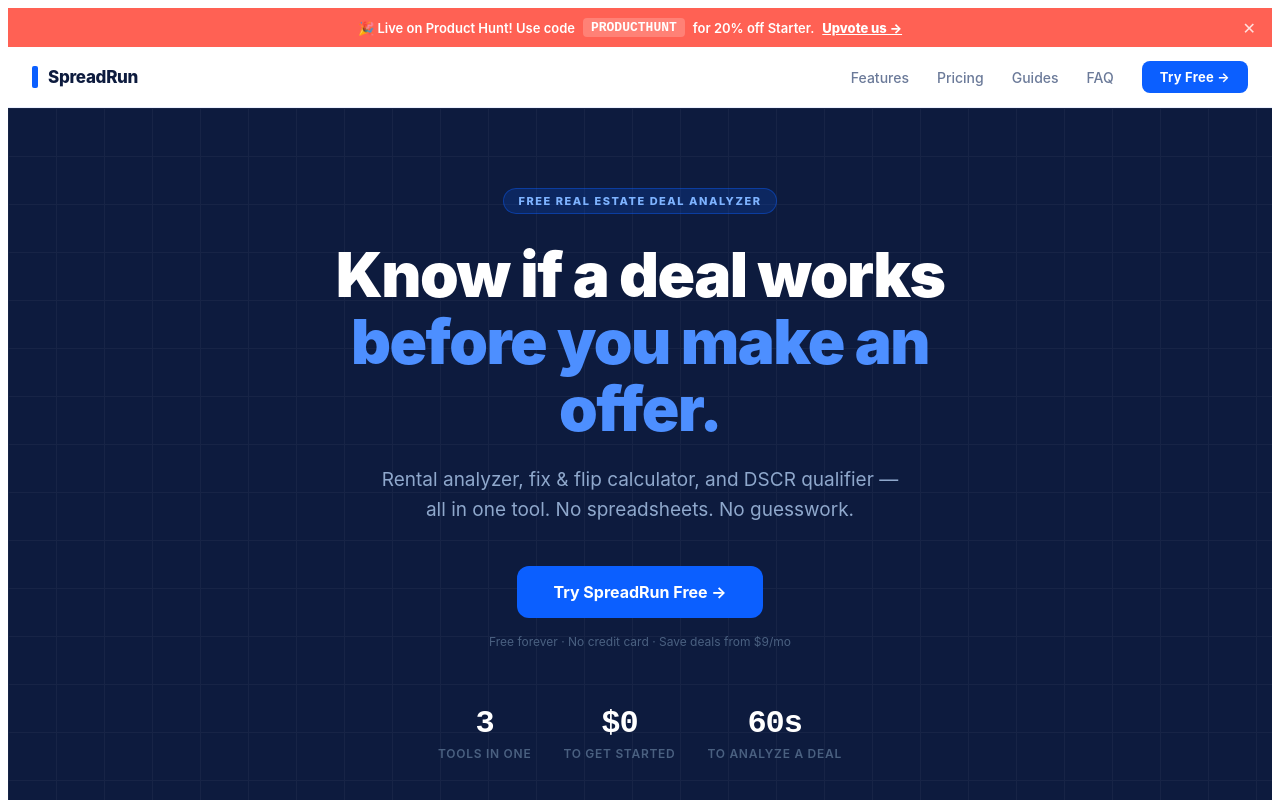
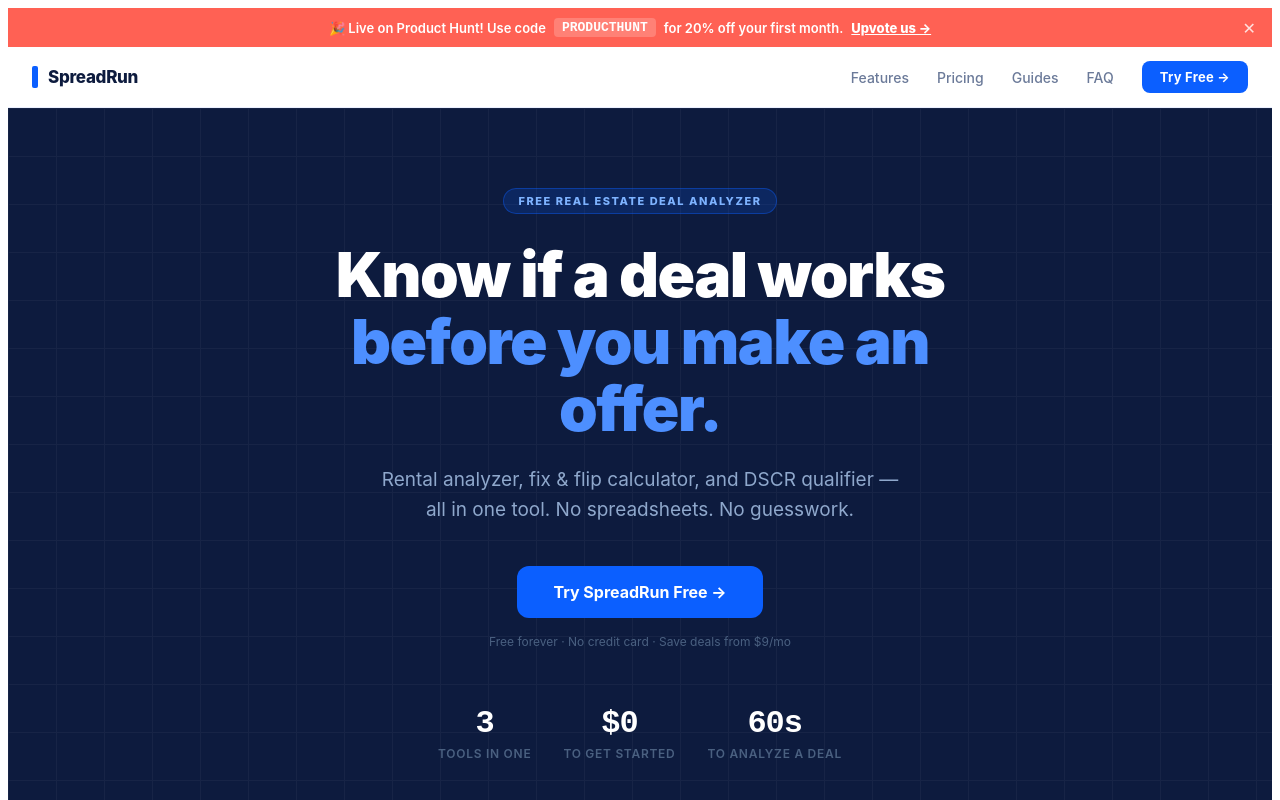
Before and after one commit to zannettidigitalassets-spec/spreadrun, a React (Vite) app: page / in a window 1280 px wide. Shown: the top 800 px of the page. Built offline with nearby package versions, Linux system fonts and the light colour scheme.

Commit message:
Update Landing.jsx

```diff
--- a/src/Landing.jsx
+++ b/src/Landing.jsx
@@ -187,7 +187,7 @@
             background: "rgba(255,255,255,0.2)", padding: "2px 8px",
             borderRadius: 4, fontFamily: "'IBM Plex Mono', monospace", fontWeight: 800,
           }}>PRODUCTHUNT</code>
-          <span>for 20% off Starter.</span>
+          <span>for 20% off your first month.</span>
           <a href="https://www.producthunt.com/products/spreadrun" target="_blank" rel="noopener noreferrer" style={{
             color: "#fff", fontWeight: 800, textDecoration: "underline", whiteSpace: "nowrap",
           }}>Upvote us →</a>
```
